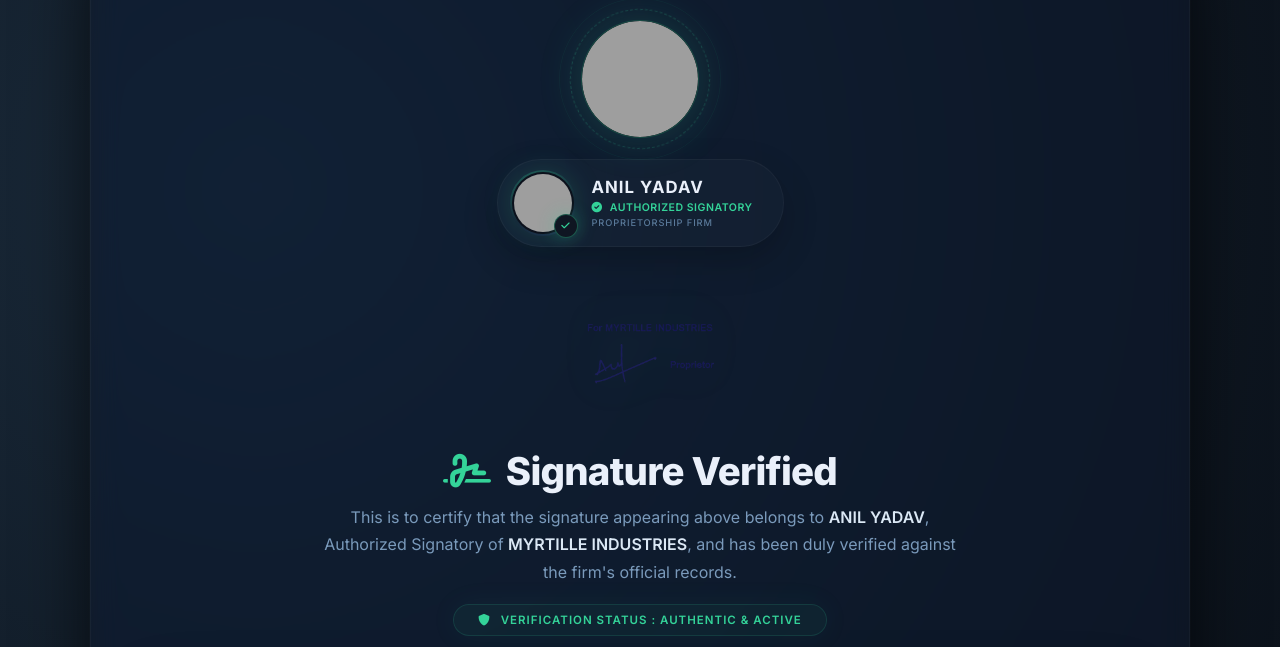
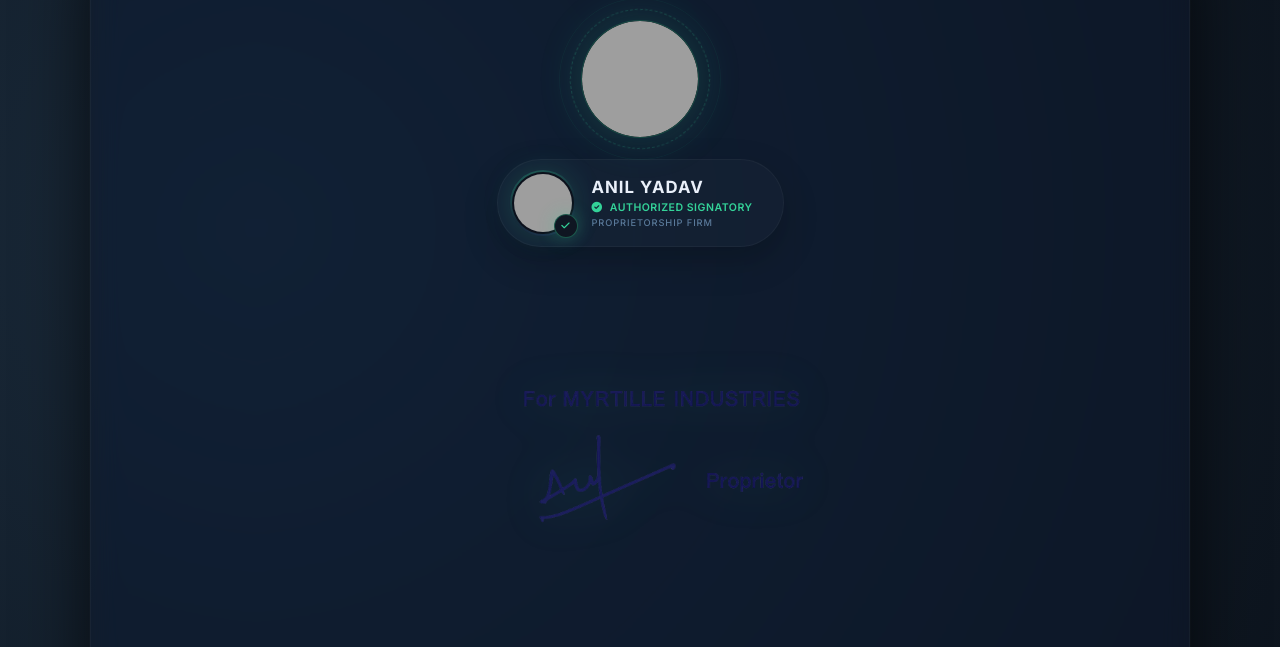
Before and after one commit to hisandeepkumar/myrweb, a plain HTML site: page signature_verified.html in a window 1280 px wide. Shown: the part 134-781 px from the top of the page. Drawn offline with Linux system fonts and the light colour scheme; grey boxes are pictures that could not be loaded.

Commit message:
Update signature_verified.html

```diff
--- a/signature_verified.html
+++ b/signature_verified.html
@@ -268,7 +268,7 @@
 
     /* ===== SIGNATURE IMAGE ABOVE HEADING (NO BACKGROUND, LARGER) ===== */
     .hero-signature {
-        max-height: 165px;
+        max-height: 365px;
         max-width: 100%;
         object-fit: contain;
         margin: 0.2rem 0 1rem;
```
